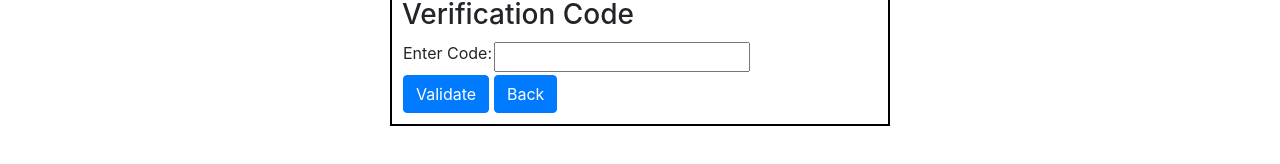
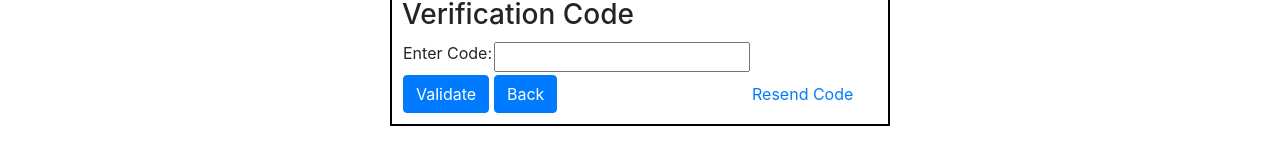
Before and after one commit to glucion05012/fligno_application_react, a React (Create React App) app: page /verifySMS/1 in a window 1280 px wide. Shown: the part 120-284 px from the top of the page. Built offline with nearby package versions, Linux system fonts and the light colour scheme; the HTML template or start-up script is replaced by a standard one.

Commit message:
added resend code sms

```diff
--- a/src/components/verifySMS-component.js
+++ b/src/components/verifySMS-component.js
@@ -11,13 +11,39 @@ export default class verifySMS extends Component {
 
     constructor(props) {
         super(props);
+        this.resend = this.resend.bind(this);
 
         this.state = {
             code: '',
-
+            contact: '',
             //validation
             codeError: '',
         }
+    }
+
+    resend() {
+
+        axios.get(dbConnection + "edit/" + this.props.match.params.id)
+            .then(response => {
+                this.setState({
+                    contact: response.data.contact,
+                })
+
+                // send sms
+                console.log(this.state.contact)
+                axios.get(dbConnection + 'sendSMS/' + this.state.contact)
+                    .then(response => {
+                        console.log(response.data);
+                        alert('SMS Sent!');
+                    })
+                    .catch((err) => {
+                        console.log(err);
+                    })
+
+            })
+            .catch((err) => {
+                console.log(err);
+            })
     }
 
     changeHandler = (e) => {
@@ -114,6 +140,8 @@ export default class verifySMS extends Component {
                             <tr>
                                 <td><input type="submit" className="btn btn-primary" value="Validate" /></td>
                                 <td><Link to="/read" className="btn btn-primary">Back</Link></td>
+
+                                <td><Link onClick={this.resend} >Resend Code</Link></td>
                             </tr>
                         </tbody>
                     </table>
```
